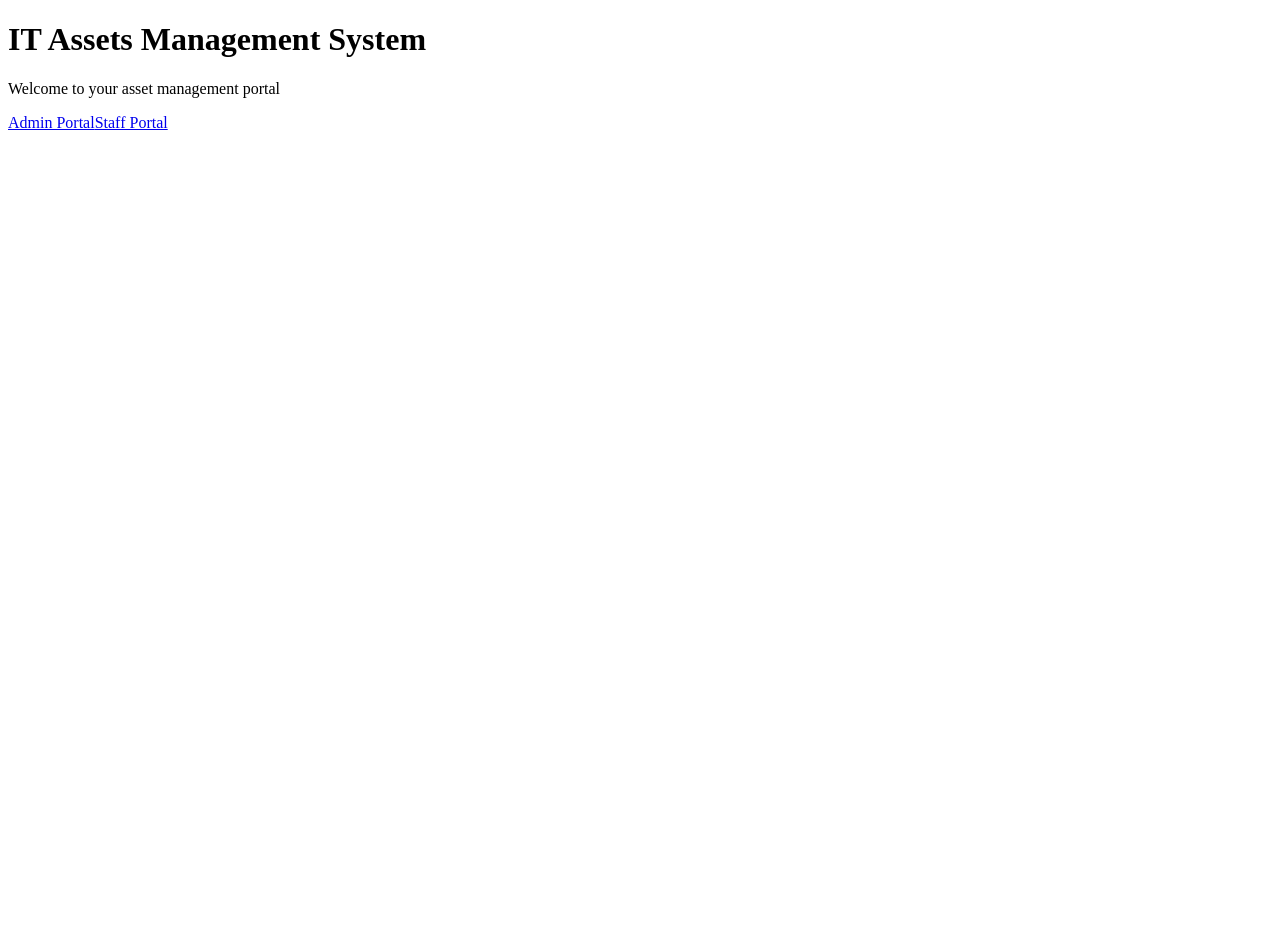
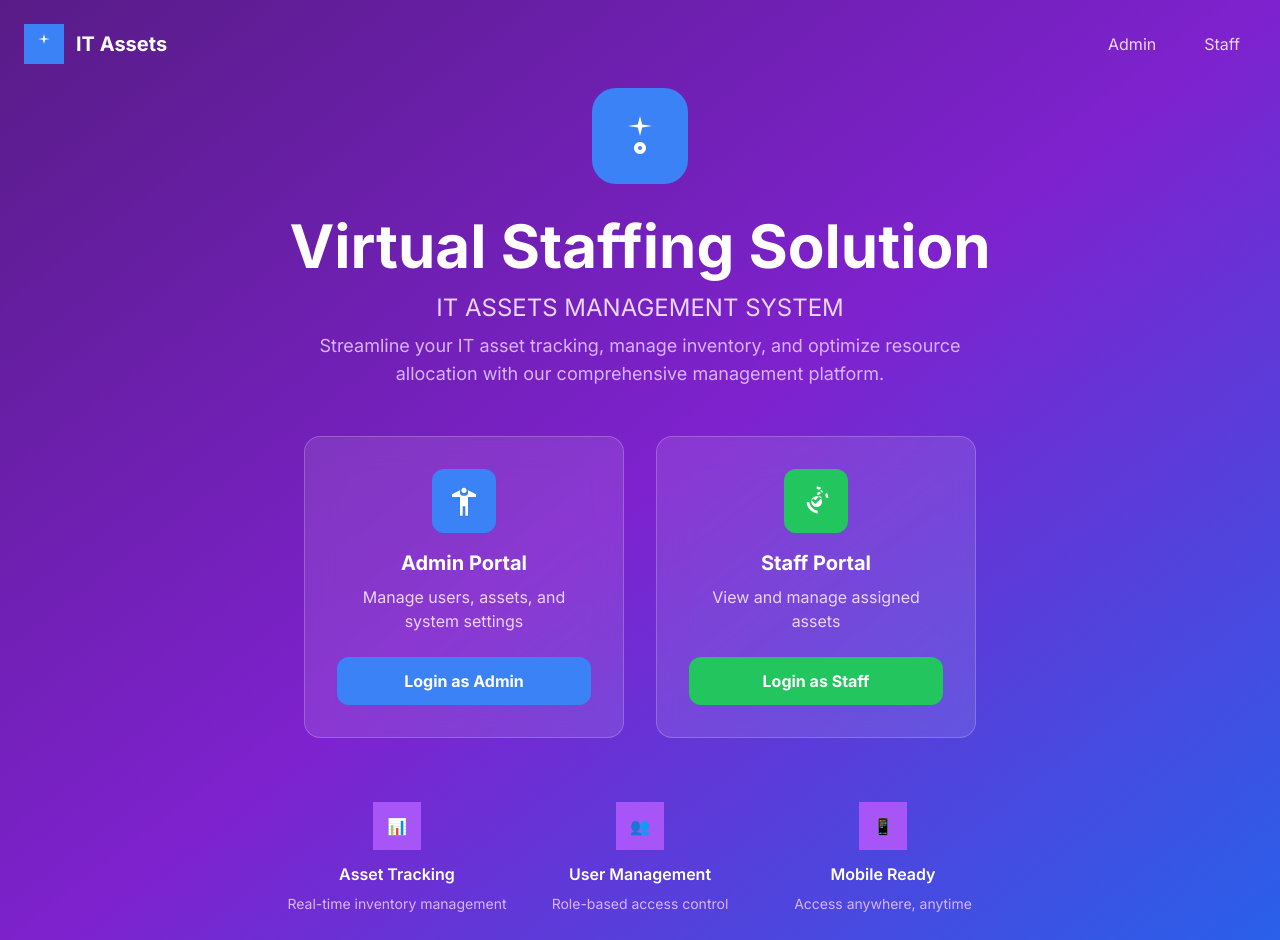
Before and after one commit to biitassets-VSS/itassets, a Next.js app: page / in a window 1280 px wide. Shown: the top 940 px of the page. Before the commit the page ends 800 px from the top, so only its background shows below. Built offline with nearby package versions, Linux system fonts and the light colour scheme.

Commit message:
Add beautiful homepage with login options and fix routing

```diff
--- a/app/globals.css
+++ b/app/globals.css
@@ -3,56 +3,18 @@
 @tailwind utilities;
 
 @layer base {
-  :root {
-    --background: 0 0% 100%;
-    --foreground: 222.2 84% 4.9%;
-    --card: 0 0% 100%;
-    --card-foreground: 222.2 84% 4.9%;
-    --popover: 0 0% 100%;
-    --popover-foreground: 222.2 84% 4.9%;
-    --primary: 221.2 83.2% 53.3%;
-    --primary-foreground: 210 40% 98%;
-    --secondary: 210 40% 96.1%;
-    --secondary-foreground: 222.2 47.4% 11.2%;
-    --muted: 210 40% 96.1%;
-    --muted-foreground: 215.4 16.3% 46.9%;
-    --accent: 210 40% 96.1%;
-    --accent-foreground: 222.2 47.4% 11.2%;
-    --destructive: 0 84.2% 60.2%;
-    --destructive-foreground: 210 40% 98%;
-    --border: 214.3 31.8% 91.4%;
-    --input: 214.3 31.8% 91.4%;
-    --ring: 221.2 83.2% 53.3%;
-    --radius: 0.5rem;
-  }
-
-  .dark {
-    --background: 222.2 84% 4.9%;
-    --foreground: 210 40% 98%;
-    --card: 222.2 84% 4.9%;
-    --card-foreground: 210 40% 98%;
-    --popover: 222.2 84% 4.9%;
-    --popover-foreground: 210 40% 98%;
-    --primary: 217.2 91.2% 59.8%;
-    --primary-foreground: 222.2 47.4% 11.2%;
-    --secondary: 217.2 32.6% 17.5%;
-    --secondary-foreground: 210 40% 98%;
-    --muted: 217.2 32.6% 17.5%;
-    --muted-foreground: 215 20.2% 65.1%;
-    --accent: 217.2 32.6% 17.5%;
-    --accent-foreground: 210 40% 98%;
-    --destructive: 0 62.8% 30.6%;
-    --destructive-foreground: 210 40% 98%;
-    --border: 217.2 32.6% 17.5%;
-    --input: 217.2 32.6% 17.5%;
-    --ring: 224.3 76.3% 48%;
-  }
-
   * {
-    @apply border-border;
+    box-sizing: border-box;
   }
 
   body {
-    @apply bg-background text-foreground;
+    margin: 0;
+    padding: 0;
   }
 }
+
+@layer utilities {
+  .backdrop-blur-lg {
+    backdrop-filter: blur(16px);
+  }
+}
--- /dev/null
+++ b/app/layout.js
@@ -0,0 +1,19 @@
+import { Inter } from 'next/font/google'
+import './globals.css'
+
+const inter = Inter({ subsets: ['latin'] })
+
+export const metadata = {
+  title: 'IT Assets Management System',
+  description: 'Virtual Staffing Solution - IT Assets Management System',
+}
+
+export default function RootLayout({ children }) {
+  return (
+    <html lang="en">
+      <body className={inter.className}>
+        {children}
+      </body>
+    </html>
+  )
+}
--- a/app/page.js
+++ b/app/page.js
@@ -1,28 +1,149 @@
+'use client';
+import { useRouter } from 'next/navigation';
+
 export default function Home() {
+  const router = useRouter();
+
   return (
-    <div className="min-h-screen flex items-center justify-center bg-gray-100">
-      <div className="text-center bg-white p-8 rounded-lg shadow-md">
-        <h1 className="text-4xl font-bold text-gray-900 mb-4">
-          IT Assets Management System
-        </h1>
-        <p className="text-gray-600 mb-6">
-          Welcome to your asset management portal
-        </p>
-        <div className="space-x-4">
-          <a
-            href="/admin"
-            className="bg-blue-500 hover:bg-blue-600 text-white px-6 py-2 rounded-lg inline-block"
-          >
-            Admin Portal
-          </a>
-          <a
-            href="/staff"
-            className="bg-green-500 hover:bg-green-600 text-white px-6 py-2 rounded-lg inline-block"
-          >
-            Staff Portal
-          </a>
+    <div className="min-h-screen bg-gradient-to-br from-purple-900 via-purple-700 to-blue-600">
+
+      {/* Header */}
+      <header className="p-6">
+        <div className="flex justify-between items-center">
+          <div className="flex items-center space-x-3">
+            <div className="w-10 h-10 bg-blue-500 rounded-lg flex items-center justify-center">
+              <svg className="w-6 h-6 text-white" fill="currentColor" viewBox="0 0 24 24">
+                <path d="M12 2L13.09 6.26L18 7L13.09 7.74L12 12L10.91 7.74L6 7L10.91 6.26L12 2Z"/>
+              </svg>
+            </div>
+            <span className="text-white font-bold text-xl">IT Assets</span>
+          </div>
+
+          <div className="space-x-4">
+            <button
+              onClick={() => router.push('/admin/login')}
+              className="text-purple-200 hover:text-white px-4 py-2"
+            >
+              Admin
+            </button>
+            <button
+              onClick={() => router.push('/staff/login')}
+              className="text-purple-200 hover:text-white px-4 py-2"
+            >
+              Staff
+            </button>
+          </div>
+        </div>
+      </header>
+
+      {/* Main Content */}
+      <div className="flex items-center justify-center min-h-[80vh] px-4">
+        <div className="text-center max-w-4xl">
+
+          {/* Logo */}
+          <div className="inline-flex items-center justify-center w-24 h-24 bg-blue-500 rounded-3xl mb-8">
+            <svg className="w-12 h-12 text-white" fill="currentColor" viewBox="0 0 24 24">
+              <path d="M12 2L13.09 6.26L18 7L13.09 7.74L12 12L10.91 7.74L6 7L10.91 6.26L12 2ZM12 15C10.34 15 9 16.34 9 18S10.34 21 12 21 15 19.66 15 18 13.66 15 12 15M12 17C12.55 17 13 17.45 13 18S12.55 19 12 19 11 18.55 11 18 11.45 17 12 17Z"/>
+            </svg>
+          </div>
+
+          {/* Title */}
+          <h1 className="text-5xl md:text-6xl font-bold text-white mb-4">
+            Virtual Staffing Solution
+          </h1>
+
+          <p className="text-2xl text-purple-200 mb-2">
+            IT ASSETS MANAGEMENT SYSTEM
+          </p>
+
+          <p className="text-lg text-purple-300 mb-12 max-w-2xl mx-auto">
+            Streamline your IT asset tracking, manage inventory, and optimize resource allocation with our comprehensive management platform.
+          </p>
+
+          {/* Login Cards */}
+          <div className="grid md:grid-cols-2 gap-8 max-w-2xl mx-auto">
+
+            {/* Admin Login Card */}
+            <div className="bg-white/10 backdrop-blur-lg rounded-2xl p-8 border border-white/20 hover:bg-white/15 transition-all duration-300 transform hover:scale-105">
+              <div className="w-16 h-16 bg-blue-500 rounded-xl flex items-center justify-center mx-auto mb-4">
+                <svg className="w-8 h-8 text-white" fill="currentColor" viewBox="0 0 24 24">
+                  <path d="M12 2C13.1 2 14 2.9 14 4C14 5.1 13.1 6 12 6C10.9 6 10 5.1 10 4C10 2.9 10.9 2 12 2ZM21 9V7L15 4V6C15 7.1 14.1 8 13 8H11C9.9 8 9 7.1 9 6V4L3 7V9H9V23H11V16H13V23H15V9H21Z"/>
+                </svg>
+              </div>
+
+              <h3 className="text-xl font-bold text-white mb-2">Admin Portal</h3>
+              <p className="text-purple-200 mb-6">
+                Manage users, assets, and system settings
+              </p>
+
+              <button
+                onClick={() => router.push('/admin/login')}
+                className="w-full bg-blue-500 hover:bg-blue-600 text-white font-bold py-3 px-6 rounded-xl transition-colors duration-200"
+              >
+                Login as Admin
+              </button>
+            </div>
+
+            {/* Staff Login Card */}
+            <div className="bg-white/10 backdrop-blur-lg rounded-2xl p-8 border border-white/20 hover:bg-white/15 transition-all duration-300 transform hover:scale-105">
+              <div className="w-16 h-16 bg-green-500 rounded-xl flex items-center justify-center mx-auto mb-4">
+                <svg className="w-8 h-8 text-white" fill="currentColor" viewBox="0 0 24 24">
+                  <path d="M16 4C16.55 4 17 4.45 17 5S16.55 6 16 6 15 5.55 15 5 15.45 4 16 4M13 1.07C14.07 1.28 15.05 1.64 15.9 2.16L14.5 3.56C13.9 3.29 13.21 3.12 12.5 3.07V1.07H13M5.05 13H7.05C7.56 16.24 10.07 18.81 13.22 19.39V21.41C8.41 20.74 4.74 16.39 5.05 13M16.5 5.5L15.5 4.5C14.76 5.05 13.92 5.45 13 5.65V7.65C14.03 7.4 14.96 6.85 15.74 6.1L16.5 5.5M19.42 9.3C19.32 8.58 19.12 7.89 18.84 7.26L20.26 5.84C20.84 7.05 21.16 8.36 21.25 9.7L19.42 9.3M12.5 16.5C14.71 16.5 16.5 14.71 16.5 12.5S14.71 8.5 12.5 8.5 8.5 10.29 8.5 12.5 10.29 16.5 12.5 16.5M10.09 10.09L11.5 11.5L14.91 8.09L16.31 9.5L11.5 14.31L8.69 11.5L10.09 10.09Z"/>
+                </svg>
+              </div>
+
+              <h3 className="text-xl font-bold text-white mb-2">Staff Portal</h3>
+              <p className="text-purple-200 mb-6">
+                View and manage assigned assets
+              </p>
+
+              <button
+                onClick={() => router.push('/staff/login')}
+                className="w-full bg-green-500 hover:bg-green-600 text-white font-bold py-3 px-6 rounded-xl transition-colors duration-200"
+              >
+                Login as Staff
+              </button>
+            </div>
+
+          </div>
+
+          {/* Features */}
+          <div className="mt-16 grid md:grid-cols-3 gap-6 max-w-4xl mx-auto text-center">
+            <div>
+              <div className="w-12 h-12 bg-purple-500 rounded-lg flex items-center justify-center mx-auto mb-3">
+                📊
+              </div>
+              <h4 className="text-white font-semibold mb-2">Asset Tracking</h4>
+              <p className="text-purple-300 text-sm">Real-time inventory management</p>
+            </div>
+
+            <div>
+              <div className="w-12 h-12 bg-purple-500 rounded-lg flex items-center justify-center mx-auto mb-3">
+                👥
+              </div>
+              <h4 className="text-white font-semibold mb-2">User Management</h4>
+              <p className="text-purple-300 text-sm">Role-based access control</p>
+            </div>
+
+            <div>
+              <div className="w-12 h-12 bg-purple-500 rounded-lg flex items-center justify-center mx-auto mb-3">
+                📱
+              </div>
+              <h4 className="text-white font-semibold mb-2">Mobile Ready</h4>
+              <p className="text-purple-300 text-sm">Access anywhere, anytime</p>
+            </div>
+          </div>
+
         </div>
       </div>
+
+      {/* Footer */}
+      <footer className="text-center p-6">
+        <p className="text-purple-300 text-sm">
+          © 2024 Virtual Staffing Solution. All rights reserved.
+        </p>
+      </footer>
+
     </div>
   );
 }
```
